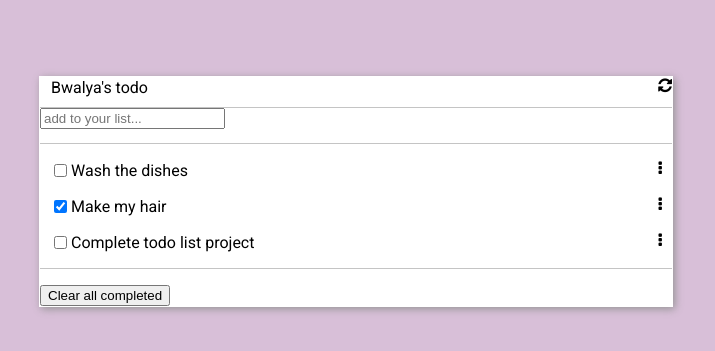
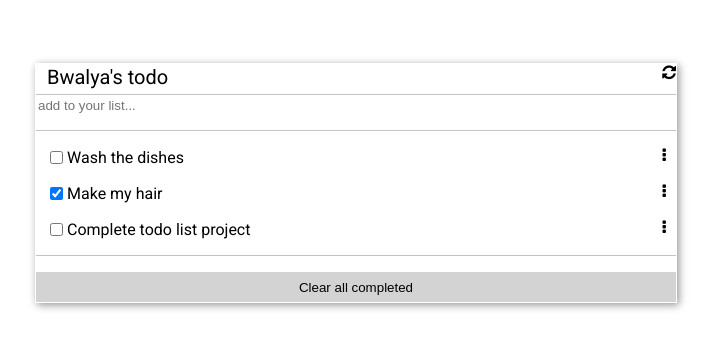
Before and after one commit to lazyCode-404/To-do-list, a website built with webpack: page src/index.html in a window 1280 px wide. Shown: the part 217-568 px from the top of the page, without its empty margins (284-999 px from the left). Built offline with nearby package versions, Linux system fonts and the light colour scheme.

Commit message:
Add style.css

```diff
--- a/src/style.css
+++ b/src/style.css
@@ -1,10 +1,10 @@
 body {
-  background-color: thistle;
     display: flex;
     align-items: center;
     justify-content: center;
     height: 100vh;
-  font-family: 'Roboto', sans-serif;
+    width: 100%;
+    font-family: "Roboto", sans-serif;
   }
 
   .todo-list {
@@ -24,6 +24,7 @@ body {
 
   .title p {
     padding-left: 10px;
+    font-size: 20px;
     margin: 1px;
   }
 
@@ -54,6 +55,14 @@ body {
     margin-bottom: 15px;
   }
 
+  .list:hover {
+    background-color: #edac1f;
+  }
+
+  .list:hover .desc {
+    background-color: #edac1f;
+  }
+
   .list p {
     margin: 1px;
   }
@@ -62,9 +71,40 @@ body {
     display: flex;
   }
 
-.btn {
-  background-color: #fff;
+  #btn {
+    background-color: lightgrey;
     border: transparent;
     height: 30px;
     width: 100%;
   }
+
+  .draggable {
+    cursor: move;
+  }
+
+  .line {
+    text-decoration: line-through;
+  }
+
+  .hidden {
+    display: none;
+  }
+
+  .fa {
+    cursor: pointer;
+  }
+
+  input {
+    outline: none;
+    border: none;
+  }
+
+  html, body {
+    height: 100%;
+    margin: 0;
+    overflow: hidden;
+    overflow: clip;
+    contain: content;
+  }
+
+  @import url("https://fonts.googleapis.com/css?family=Exo:400,700");
```
Lines whose indentation alone changed are shown as unchanged.
